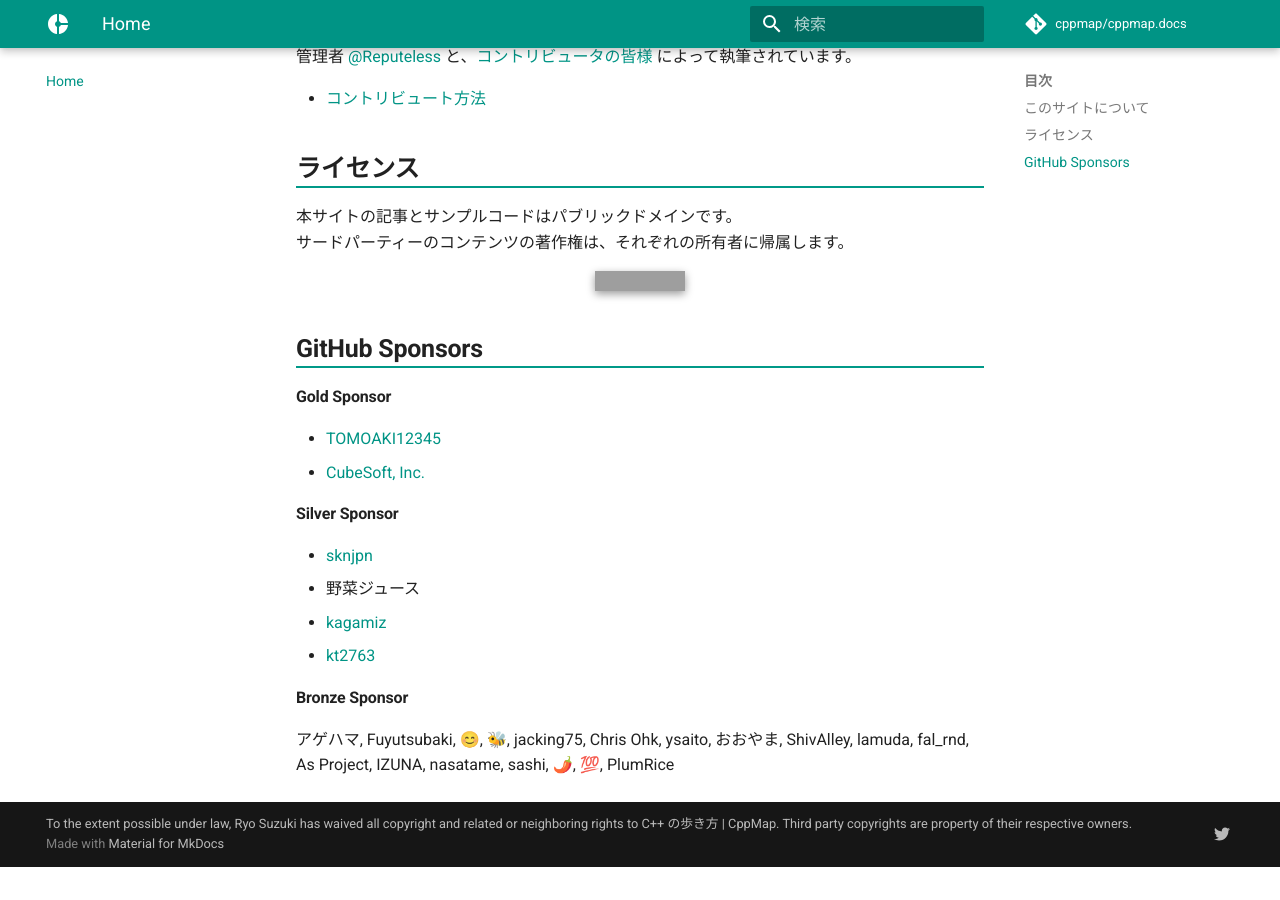
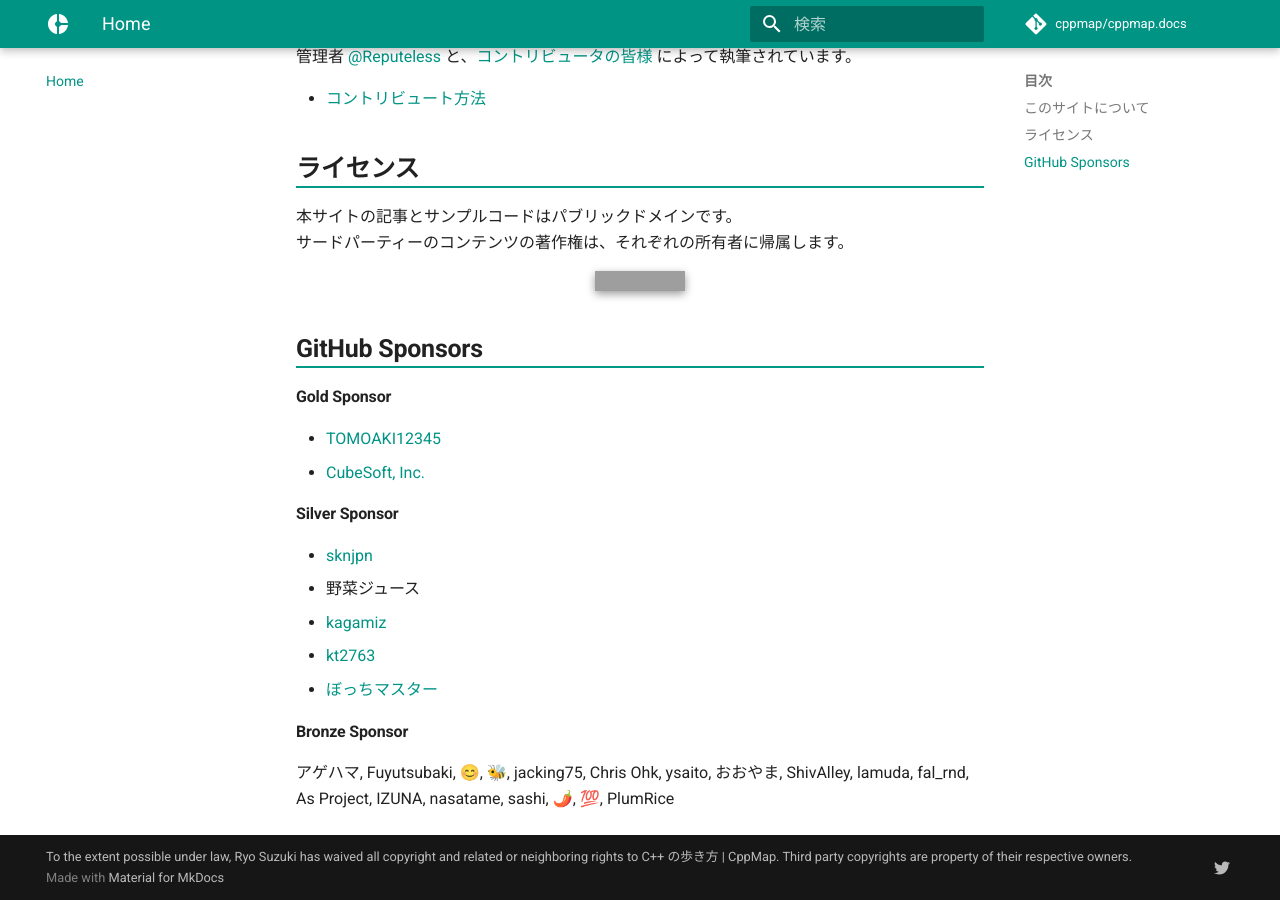
Before and after one commit to cppmap/cppmap.docs, an MkDocs documentation site: the page built from docs/index.md, in a window 1280 px wide and 900 px high, scrolled down 627 px. Built offline with MkDocs 1.6.1 and Material for MkDocs 9.7.7, drawn with Linux system fonts in a browser that asks for light colours; nearby versions of some CDN libraries; comment, search, counter and statistics services are not loaded; before the commit the page ends 1494 px from its top, so only the background shows below that; grey boxes are pictures that could not be loaded.

Commit message:
Update index.md

```diff
--- a/docs/index.md
+++ b/docs/index.md
@@ -42,6 +42,7 @@ C++17, C++20, C++23, C++26 に関する情報を調査・提供します。
 - 野菜ジュース
 - [kagamiz](https://github.com/kagamiz){:target="_blank"}
 - [kt2763](https://github.com/kt2763){:target="_blank"}
+- [ぼっちマスター](https://profile.bocchi-master.net/){:target="_blank"}
 
 #### Bronze Sponsor
 アゲハマ, Fuyutsubaki, 😊, 🐝, jacking75, Chris Ohk, ysaito, おおやま, ShivAlley, lamuda, fal_rnd, As Project, IZUNA, nasatame, sashi, 🌶️, 💯, PlumRice
```
